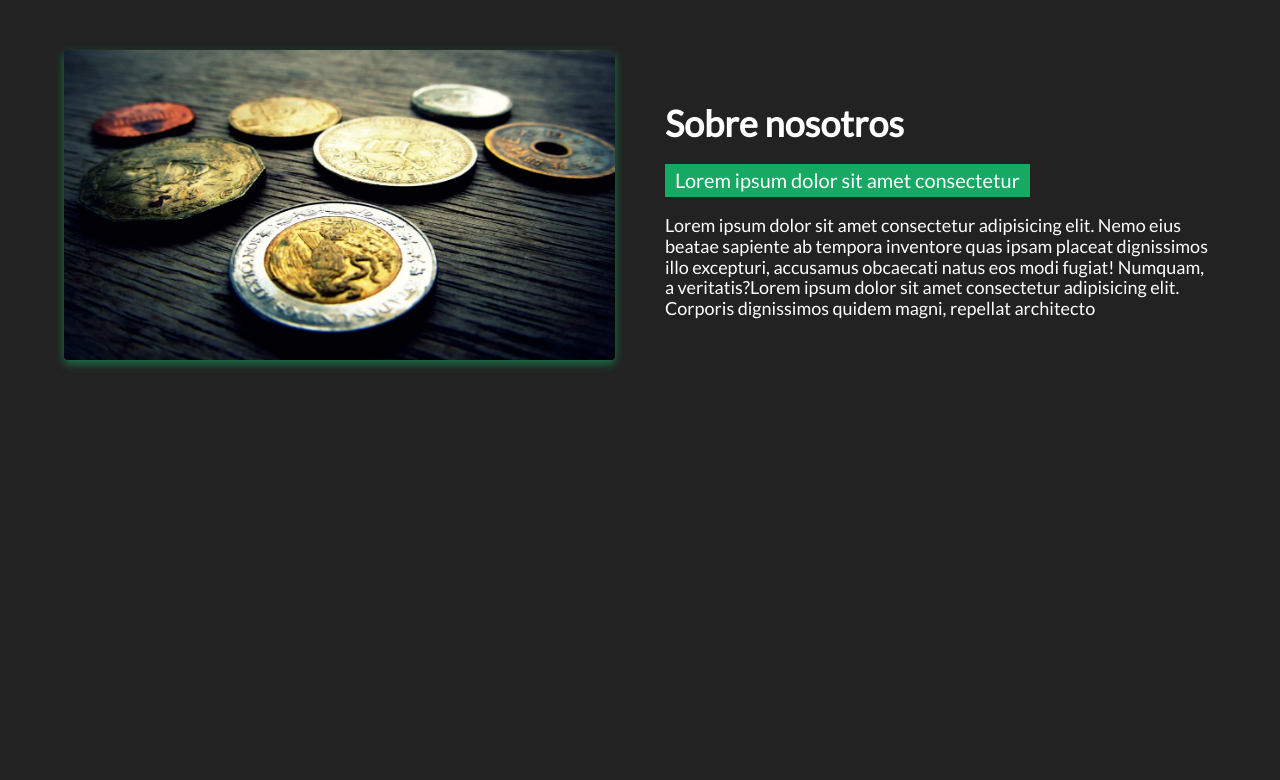
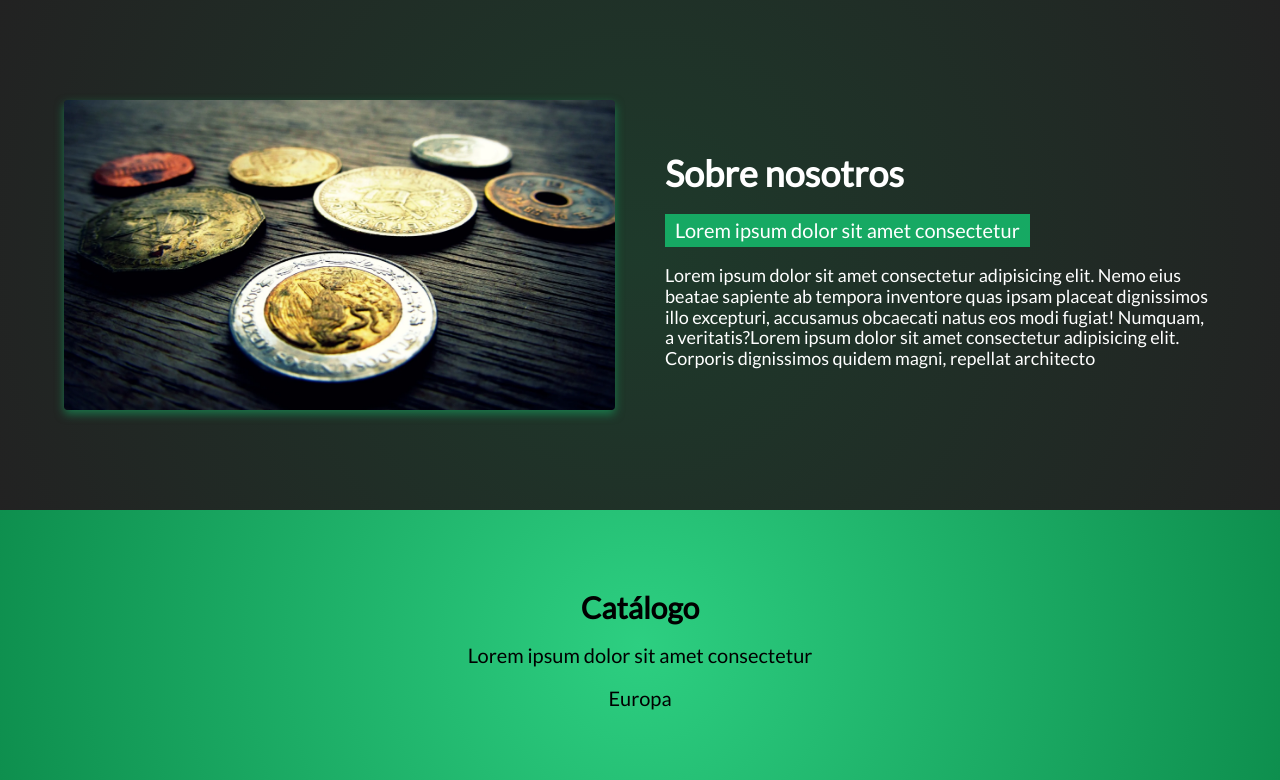
Before and after one commit to pabloArce2/Curso-desarrollo-web, a PHP site: page / in a window 1280 px wide. Shown: the part 773-1553 px from the top of the page. Before the commit the page ends 1141 px from the top, so only its background shows below. Run offline with PHP 8.4, Linux system fonts and the light colour scheme.

Commit message:
Principio de la nueva seccion

```diff
--- a/coleccion_monedas/build/css/app.css
+++ b/coleccion_monedas/build/css/app.css
@@ -487,7 +487,9 @@ img {
 }
 
 .section1 {
-  background-color: #222222;
+  background: rgb(30, 58, 43);
+  background: radial-gradient(circle, rgb(30, 58, 43) 0%, rgb(34, 34, 34) 100%);
+  padding: 5rem 0;
 }
 
 .aboutus-content {
@@ -537,3 +539,13 @@ img {
   justify-content: center;
   align-items: center;
 }
+
+.section2 {
+  background: rgb(45, 207, 129);
+  background: radial-gradient(circle, rgb(45, 207, 129) 0%, rgb(14, 143, 78) 100%);
+}
+
+.catalogo {
+  padding: 5rem 0;
+  text-align: center;
+}
--- a/coleccion_monedas/index.html
+++ b/coleccion_monedas/index.html
@@ -37,8 +37,6 @@
     </div>
 
     <div class="section1">
-
-
         <section class="container aboutus">
             <div class="imagen">
                 <picture>
@@ -57,6 +55,13 @@
         </section>
     </div>
 
+    <div class="section2">
+        <section class="catalogo container">
+            <h3>Catálogo</h3>
+            <p class="underline">Lorem ipsum dolor sit amet consectetur</p>
+            <p class="europa">Europa</p>
+        </section>
+    </div>
 
 </body>
 </html>
--- a/coleccion_monedas/src/scss/layout/_aboutus.scss
+++ b/coleccion_monedas/src/scss/layout/_aboutus.scss
@@ -2,7 +2,9 @@
 @use 'base/variables' as var;
 
 .section1{
-    background-color: var.$negro;
+    background: rgb(30, 58, 43);
+    background: radial-gradient(circle, rgba(30, 58, 43, 1) 0%, rgba(34, 34, 34, 1) 100%);
+    padding : 5rem 0;
 }
 
 .aboutus-content {
--- /dev/null
+++ b/coleccion_monedas/src/scss/layout/_catalogo.scss
@@ -0,0 +1,12 @@
+@use 'base/mixins' as m;
+@use 'base/variables' as var;
+
+.section2{
+    background: rgb(45, 207, 129);
+    background: radial-gradient(circle, rgba(45, 207, 129, 1) 0%, rgba(14, 143, 78, 1) 100%);
+}
+
+.catalogo{
+    padding: 5rem 0;
+    text-align: center;
+}
--- a/coleccion_monedas/src/scss/layout/_index.scss
+++ b/coleccion_monedas/src/scss/layout/_index.scss
@@ -1,3 +1,4 @@
 @forward "header";
 @forward "video";
 @forward "aboutus";
+@forward "catalogo";
```
